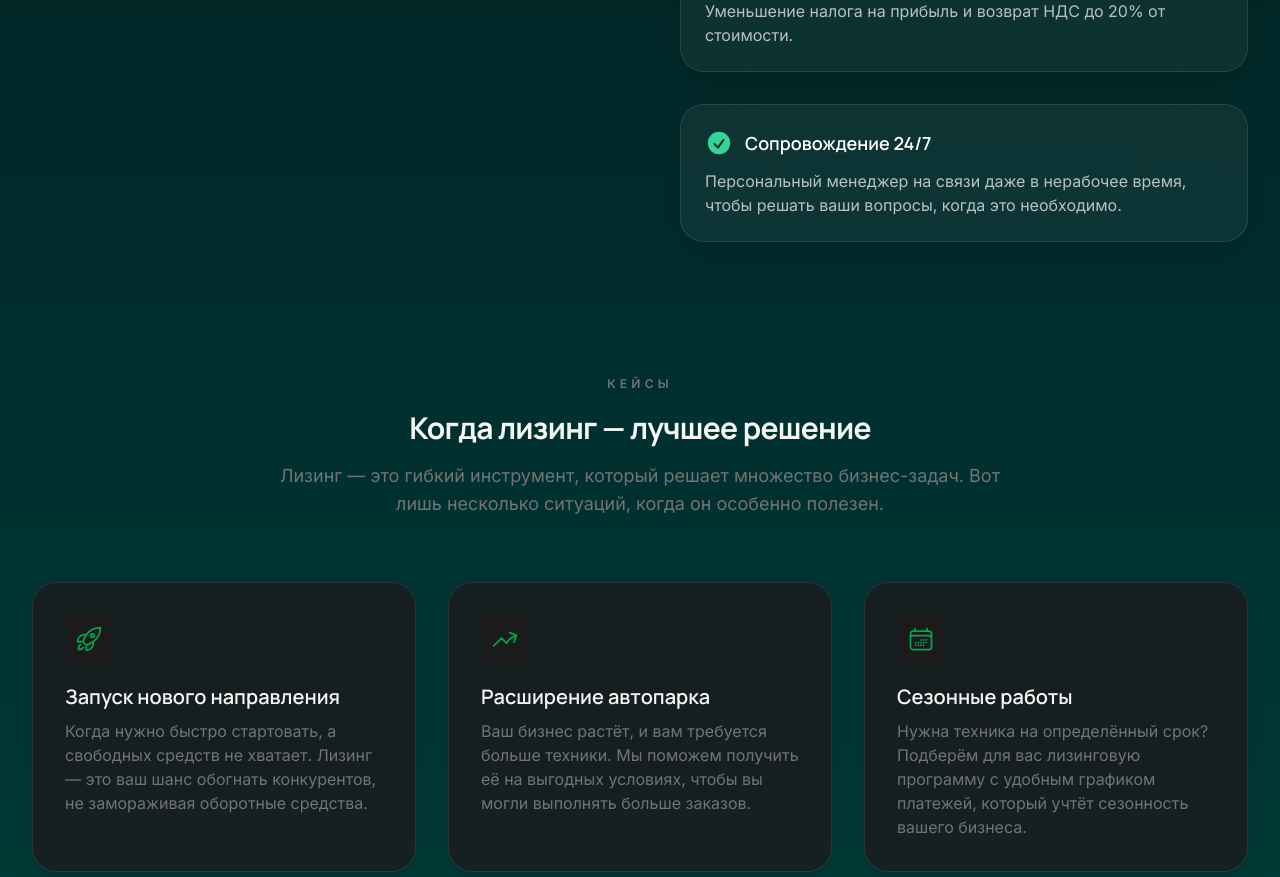
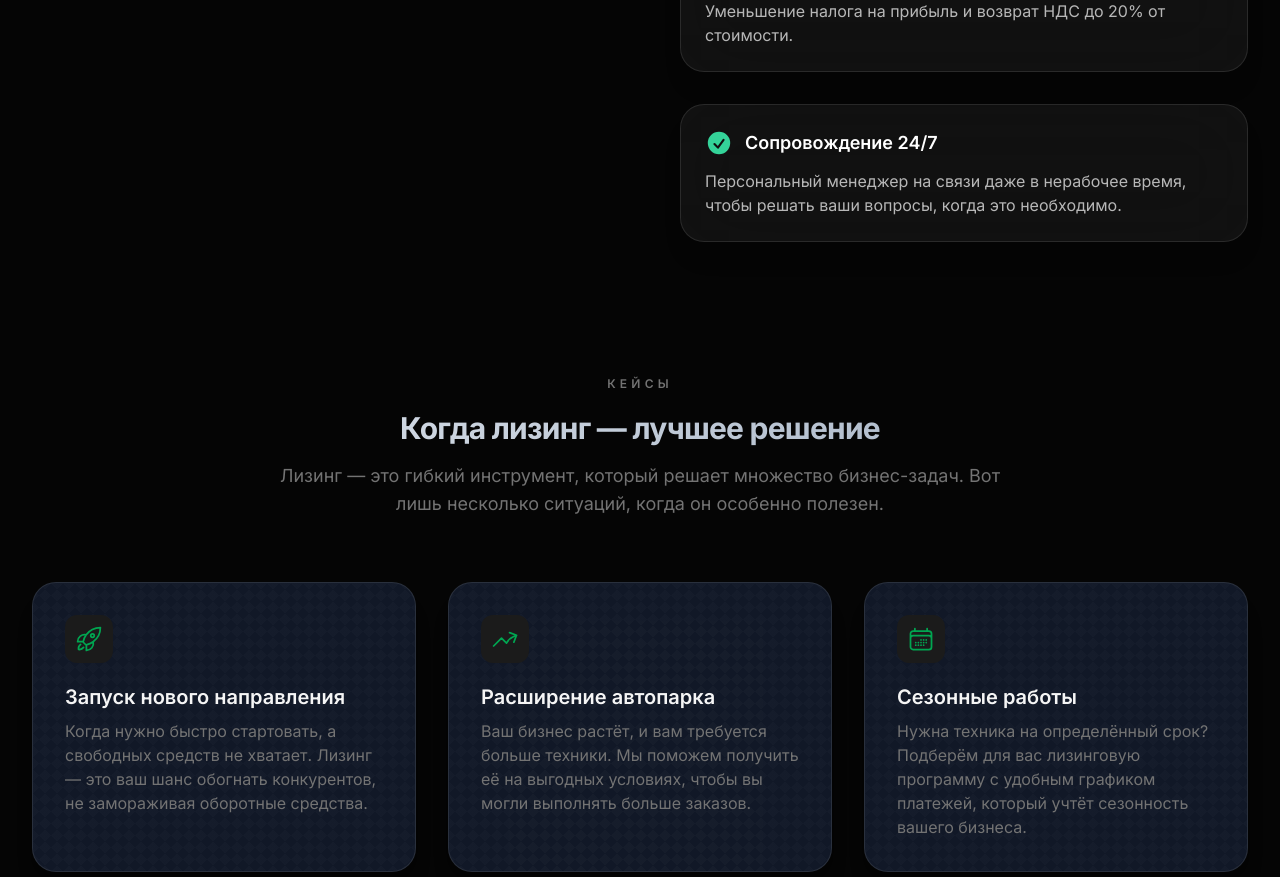
Before and after one commit to peexthree/lizing, a Next.js app: page / in a window 1280 px wide. Shown: the part 1920-2797 px from the top of the page. Built offline with nearby package versions, Linux system fonts and the light colour scheme; no server answers.

Commit message:
feat: redesign use cases section with carbon style

```diff
--- a/app/globals.css
+++ b/app/globals.css
@@ -3,35 +3,62 @@
 @tailwind utilities;
 
 @layer base {
-  html {
-    @apply scroll-smooth;
+    :root {
+        --background: #0D1117;
+        --surface: #161B22; /* Slightly lighter than background */
+        --primary: #2b6cb0;
+        --secondary: #2d3748;
+        --text: #c9d1d9;
+        --muted: #8b949e;
+        --accent: #22c55e; /* Emerald */
     }
 
     body {
-    @apply bg-background text-text antialiased;
-    font-feature-settings: 'rlig' 1, 'calt' 1;
-    background: linear-gradient(to bottom, #000000, #004d4d, #000000);
+        @apply bg-background text-text;
+        font-feature-settings: "ss04";
     }
 
-  h1, h2, h3, h4, h5, h6 {
-    @apply font-heading font-bold text-text;
+    .glass-title {
+        background: linear-gradient(to right, #e2e8f0, #a0aec0);
+        -webkit-background-clip: text;
+        -webkit-text-fill-color: transparent;
     }
 
-  /* Стили для скроллбара под новую темную тему */
-  ::-webkit-scrollbar {
-    width: 10px;
-    height: 10px;
+    .shadow-soft-lg {
+        box-shadow:
+                0 10px 15px -3px rgba(0, 0, 0, 0.1),
+                0 4px 6px -2px rgba(0, 0, 0, 0.05),
+                inset 0 1px 0 0 rgba(255, 255, 255, 0.05);
+    }
 }
 
-  ::-webkit-scrollbar-track {
-    @apply bg-surface/50;
+.shadow-soft-sm {
+    box-shadow:
+            0 1px 2px 0 rgba(0, 0, 0, 0.05),
+            inset 0 1px 0 0 rgba(255, 255, 255, 0.03);
 }
 
-  ::-webkit-scrollbar-thumb {
-    @apply bg-surface-muted rounded-full;
+@layer components {
+  .carbon-card {
+    @apply relative h-full overflow-hidden rounded-3xl border border-white/10 bg-gray-900 p-8 shadow-soft-lg transition-all duration-300;
   }
 
-  ::-webkit-scrollbar-thumb:hover {
-    @apply bg-muted;
+  .carbon-card:before {
+    content: '';
+    @apply absolute inset-0;
+    background-image: linear-gradient(45deg, hsla(0,0%,100%,.03) 25%,transparent 25%,transparent 75%,hsla(0,0%,100%,.03) 75%),linear-gradient(-45deg,hsla(0,0%,100%,.03) 25%,transparent 25%,transparent 75%,hsla(0,0%,100%,.03) 75%);
+    background-size: 12px 12px;
+    opacity: 0.7;
+  }
+
+  .carbon-card:hover {
+    transform: translateY(-4px);
+    box-shadow: 0 0 35px rgba(34, 197, 94, 0.25), /* accent color glow */
+                inset 0 1px 0 0 rgba(255, 255, 255, 0.05);
+    border-color: rgba(255, 255, 255, 0.2);
+  }
+
+  .carbon-card > * {
+    @apply relative; /* To bring content above the pseudo-element */
   }
 }
--- a/components/UseCases.tsx
+++ b/components/UseCases.tsx
@@ -59,7 +59,7 @@ const UseCases: React.FC = () => {
         <div className="mt-16 grid grid-cols-1 gap-8 md:grid-cols-2 lg:grid-cols-3">
           {useCases.map((useCase, index) => (
             <RevealOnScroll key={useCase.title} delay={index * 0.1} className="h-full">
-              <div className="h-full rounded-3xl border border-white/10 bg-surface/80 p-8 shadow-soft-lg backdrop-blur-2xl transition-all duration-300 hover:-translate-y-1">
+              <div className="carbon-card">
                 <div className="flex h-12 w-12 items-center justify-center rounded-xl bg-surface">
                   <useCase.icon className="h-7 w-7 text-accent" />
                 </div>
```
Lines whose indentation alone changed are shown as unchanged.
